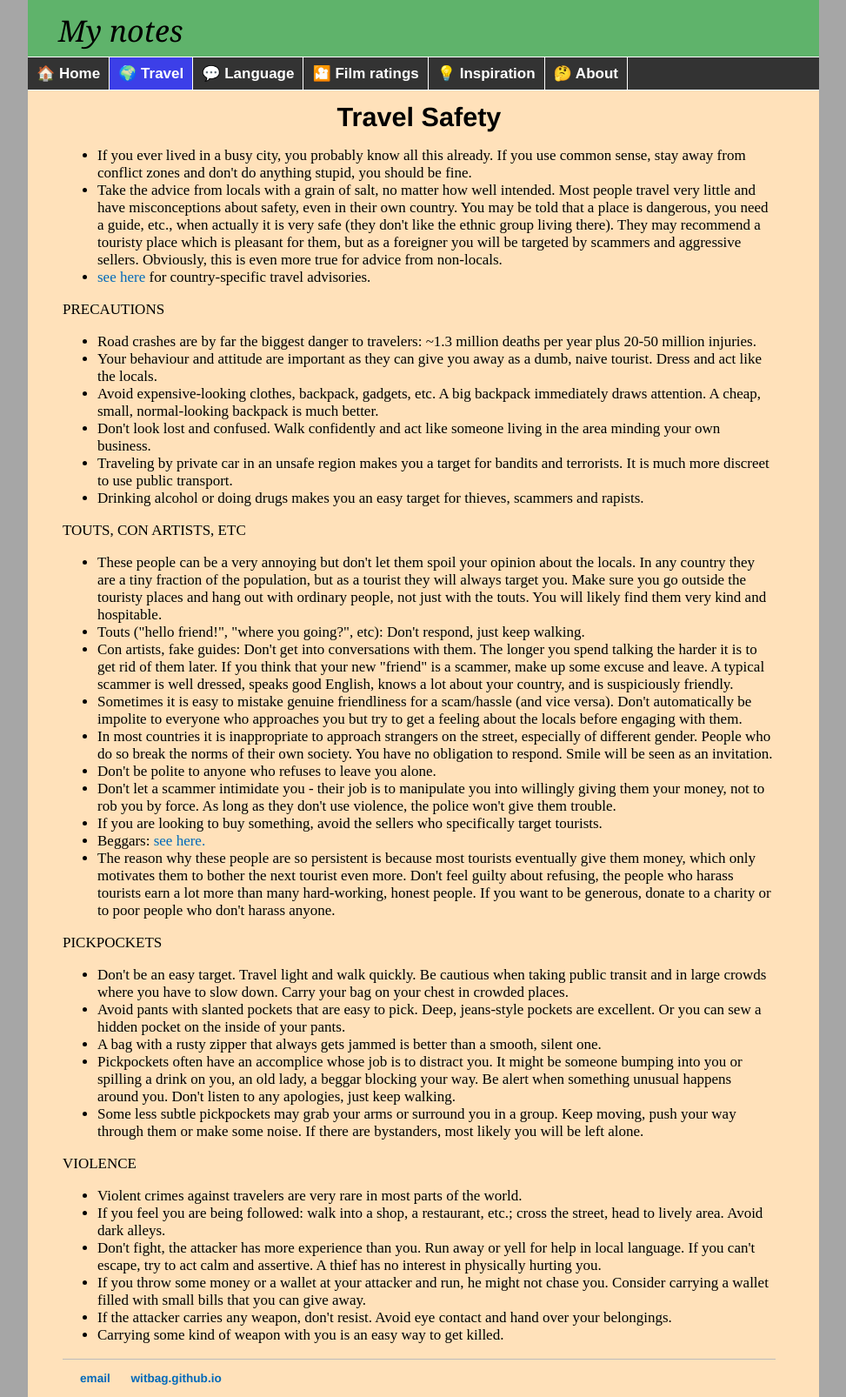
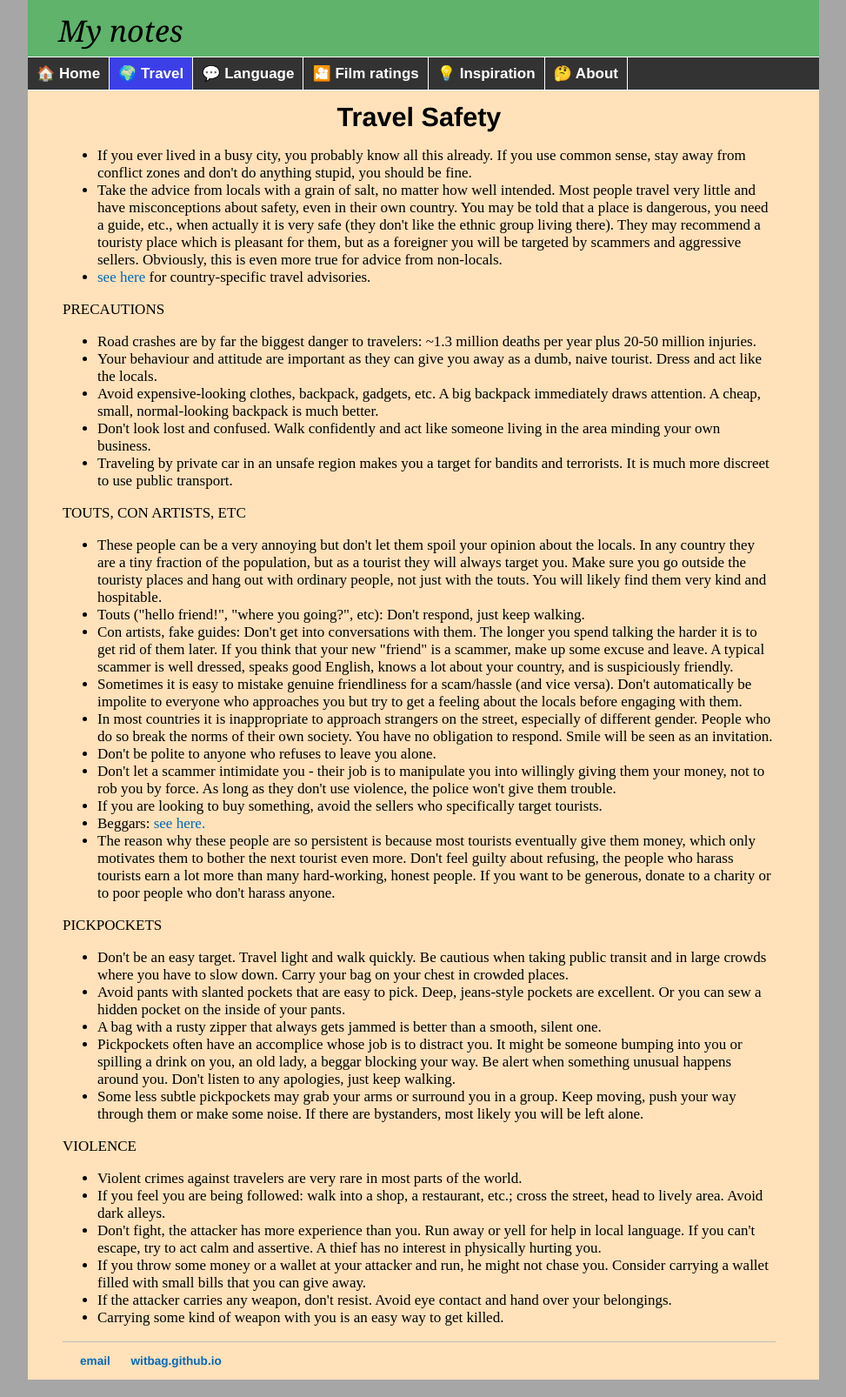
Before and after one commit to witbag/witbag.github.io, a Jekyll site: the page built from travel/safety.html, in a window 1280 px wide. Shown: the whole page at 87% size, without its empty margins (153-1126 px from the left). Built offline with Jekyll 4.4.1, drawn with Linux system fonts in a browser that asks for light colours.

Commit message:
Update safety.html

```diff
--- a/travel/safety.html
+++ b/travel/safety.html
@@ -20,7 +20,6 @@ title: Travel advice
 <li>Avoid expensive-looking clothes, backpack, gadgets, etc. A big backpack immediately draws attention. A cheap, small, normal-looking backpack is much better.</li>
 <li>Don't look lost and confused. Walk confidently and act like someone living in the area minding your own business.</li>
 <li>Traveling by private car in an unsafe region makes you a target for bandits and terrorists. It is much more discreet to use public transport.</li>
-<li>Drinking alcohol or doing drugs makes you an easy target for thieves, scammers and rapists.</li>
 </ul>
 <p>TOUTS, CON ARTISTS, ETC</p>
 <ul>
```
